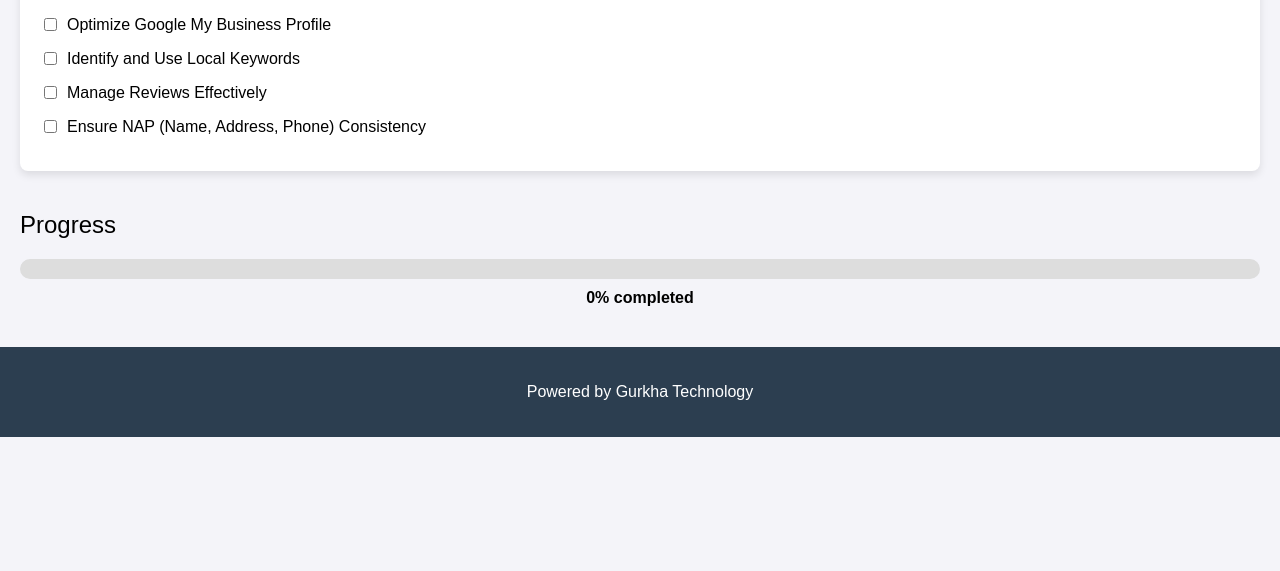
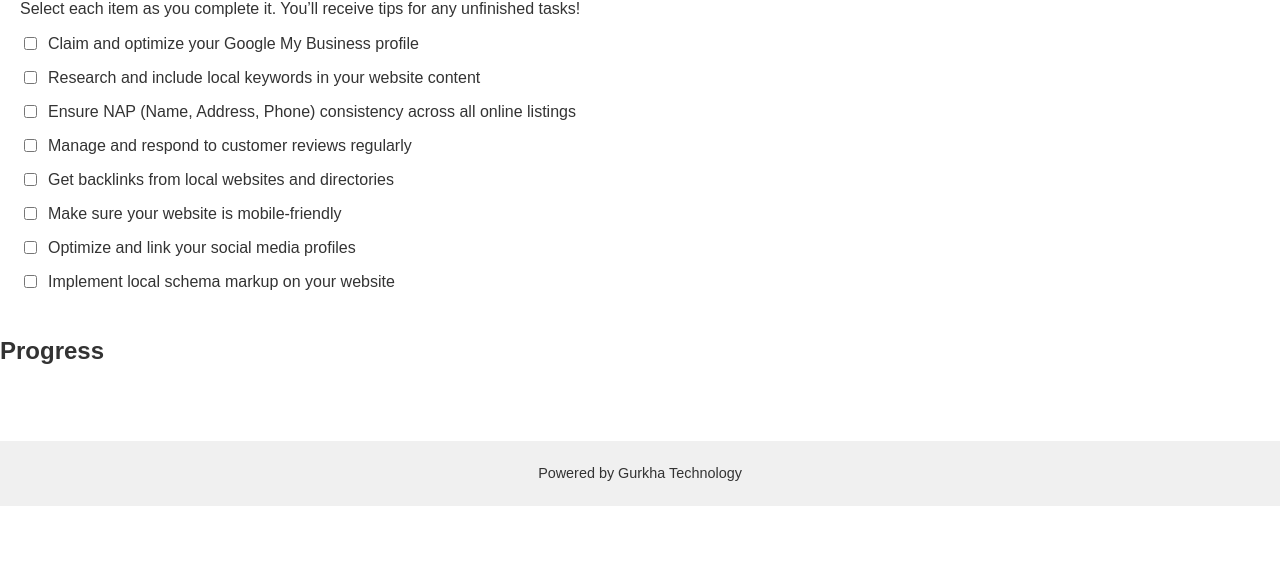
Before and after one commit to hk2166/Local-SEO-Checklist, a plain HTML site: page index.html in a window 1280 px wide. Shown: the part 229-800 px from the top of the page. Drawn offline with Linux system fonts and the light colour scheme.

Commit message:
tips and questions
added questions and tips

```diff
--- a/index.html
+++ b/index.html
@@ -3,49 +3,69 @@
 <head>
     <meta charset="UTF-8">
     <meta name="viewport" content="width=device-width, initial-scale=1.0">
-  <title>Local SEO Checklist</title>
+    <title>Local SEO Checklist | Gurkha Technology</title>
     <link rel="stylesheet" href="styles.css">
 </head>
 <body>
     <header>
-    <div class="branding">
-      <img src="your-logo.png" alt="Agency Logo">
+        <img src="your-logo.png" alt="Gurkha Technology Logo" class="logo">
         <h1>Local SEO Checklist for Small Businesses</h1>
+        <p>Use this checklist to ensure your business is optimized for local SEO.</p>
+    </header>
+    <main>
+        <section id="checklist">
+            <h2>SEO Checklist</h2>
+            <p>Select each item as you complete it. You’ll receive tips for any unfinished tasks!</p>
+            <ul id="checklist-items">
+                <li>
+                    <input type="checkbox" id="gmb" onclick="checkTask('gmb')">
+                    <label for="gmb">Claim and optimize your Google My Business profile</label>
+                    <div class="feedback" id="gmb-feedback"></div>
+                </li>
+                <li>
+                    <input type="checkbox" id="local-keywords" onclick="checkTask('local-keywords')">
+                    <label for="local-keywords">Research and include local keywords in your website content</label>
+                    <div class="feedback" id="local-keywords-feedback"></div>
+                </li>
+                <li>
+                    <input type="checkbox" id="nap" onclick="checkTask('nap')">
+                    <label for="nap">Ensure NAP (Name, Address, Phone) consistency across all online listings</label>
+                    <div class="feedback" id="nap-feedback"></div>
+                </li>
+                <li>
+                    <input type="checkbox" id="reviews" onclick="checkTask('reviews')">
+                    <label for="reviews">Manage and respond to customer reviews regularly</label>
+                    <div class="feedback" id="reviews-feedback"></div>
+                </li>
+                <li>
+                    <input type="checkbox" id="local-links" onclick="checkTask('local-links')">
+                    <label for="local-links">Get backlinks from local websites and directories</label>
+                    <div class="feedback" id="local-links-feedback"></div>
+                </li>
+                <li>
+                    <input type="checkbox" id="website-mobile" onclick="checkTask('website-mobile')">
+                    <label for="website-mobile">Make sure your website is mobile-friendly</label>
+                    <div class="feedback" id="website-mobile-feedback"></div>
+                </li>
+                <li>
+                    <input type="checkbox" id="social-media" onclick="checkTask('social-media')">
+                    <label for="social-media">Optimize and link your social media profiles</label>
+                    <div class="feedback" id="social-media-feedback"></div>
+                </li>
+                <li>
+                    <input type="checkbox" id="local-schema" onclick="checkTask('local-schema')">
+                    <label for="local-schema">Implement local schema markup on your website</label>
+                    <div class="feedback" id="local-schema-feedback"></div>
+                </li>
+            </ul>
+        </section>
+        <section id="progress">
+            <h2>Progress</h2>
+            <div class="progress-bar" id="progress-bar">
+                <span id="progress-text">0% complete</span>
             </div>
-  </header>
-
-  <main>
-    <section class="checklist">
-      <h2>Local SEO Checklist</h2>
-      <form id="seo-checklist">
-        <div class="checklist-item">
-          <input type="checkbox" id="gmb-optimization" name="gmb-optimization">
-          <label for="gmb-optimization">Optimize Google My Business Profile</label>
-        </div>
-        <div class="checklist-item">
-          <input type="checkbox" id="local-keywords" name="local-keywords">
-          <label for="local-keywords">Identify and Use Local Keywords</label>
-        </div>
-        <div class="checklist-item">
-          <input type="checkbox" id="review-management" name="review-management">
-          <label for="review-management">Manage Reviews Effectively</label>
-        </div>
-        <div class="checklist-item">
-          <input type="checkbox" id="nap-consistency" name="nap-consistency">
-          <label for="nap-consistency">Ensure NAP (Name, Address, Phone) Consistency</label>
-        </div>
-      </form>
-    </section>
-
-    <section class="progress-section">
-      <h2>Progress</h2>
-      <div class="progress-bar">
-        <div class="progress" id="progress"></div>
-      </div>
-      <p id="progress-text">0% completed</p>
         </section>
     </main>
-
     <footer>
         <p>Powered by Gurkha Technology</p>
     </footer>
--- a/script.js
+++ b/script.js
@@ -1,24 +1,54 @@
-// script.js
-document.addEventListener('DOMContentLoaded', function() {
-  const checklistForm = document.getElementById('seo-checklist');
-  const progressBar = document.getElementById('progress');
-  const progressText = document.getElementById('progress-text');
+// JavaScript for managing checklist progress and feedback
+const totalItems = 8;
+let completedItems = 0;
 
-  // Track progress based on checkboxes
-  checklistForm.addEventListener('change', function() {
-    const totalItems = checklistForm.querySelectorAll('input[type="checkbox"]').length;
-    const checkedItems = checklistForm.querySelectorAll('input[type="checkbox"]:checked').length;
+function updateProgress() {
+    const progressPercentage = (completedItems / totalItems) * 100;
+    document.getElementById("progress-bar").style.width = progressPercentage + "%";
+    document.getElementById("progress-text").innerText = `${Math.round(progressPercentage)}% complete`;
+}
 
-    const progressPercentage = Math.floor((checkedItems / totalItems) * 100);
-    progressBar.style.width = `${progressPercentage}%`;
-    progressText.textContent = `${progressPercentage}% completed`;
+function checkTask(taskId) {
+    const checkbox = document.getElementById(taskId);
+    const feedback = document.getElementById(`${taskId}-feedback`);
 
-    // Add dynamic tips
-    const tips = document.querySelector('.dynamic-tips');
-    if (progressPercentage > 50) {
-      tips.textContent = "You're doing great! Focus on managing reviews to boost your local visibility!";
+    if (checkbox.checked) {
+        completedItems += 1;
+        feedback.innerText = "";  // Clear feedback if task is completed
     } else {
-      tips.textContent = "Keep going! Optimizing Google My Business is the foundation of good local SEO.";
+        completedItems -= 1;
+        // Provide feedback for unchecked items
+        switch (taskId) {
+            case 'gmb':
+                feedback.innerText = "Claiming and optimizing your Google My Business profile is crucial for local visibility.";
+                break;
+            case 'local-keywords':
+                feedback.innerText = "Including local keywords helps you rank better for location-specific searches.";
+                break;
+            case 'nap':
+                feedback.innerText = "Ensure your business name, address, and phone number are consistent across all platforms.";
+                break;
+            case 'reviews':
+                feedback.innerText = "Managing reviews helps build trust and improve your local search ranking.";
+                break;
+            case 'local-links':
+                feedback.innerText = "Backlinks from local sources boost your credibility and search presence.";
+                break;
+            case 'website-mobile':
+                feedback.innerText = "A mobile-friendly website is essential as most searches are done on mobile devices.";
+                break;
+            case 'social-media':
+                feedback.innerText = "Optimized social media profiles can drive local engagement and improve SEO.";
+                break;
+            case 'local-schema':
+                feedback.innerText = "Local schema markup helps search engines understand your business better.";
+                break;
+            default:
+                feedback.innerText = "";
+        }
     }
-  });
-});
+
+    updateProgress();
+}
+
+updateProgress(); // Initialize progress on page load
--- a/styles.css
+++ b/styles.css
@@ -1,76 +1,70 @@
-/* styles.css */
 body {
     font-family: Arial, sans-serif;
     margin: 0;
     padding: 0;
-  background-color: #f4f4f9;
+    color: #333;
 }
 
 header {
-  background-color: #2c3e50;
+    background-color: #004080;
+    color: #fff;
     padding: 20px;
-  color: white;
     text-align: center;
 }
 
-.branding img {
-  max-width: 150px;
-}
-
-main {
-  margin: 20px;
+.logo {
+    width: 100px;
 }
 
 h1, h2 {
-  font-weight: normal;
-  margin-bottom: 20px;
+    margin: 10px 0;
 }
 
-.checklist {
-  background: white;
+#checklist {
     padding: 20px;
-  border-radius: 8px;
-  box-shadow: 0 4px 8px rgba(0, 0, 0, 0.1);
 }
 
-.checklist-item {
+ul {
+    list-style-type: none;
+    padding: 0;
+}
+
+li {
+    margin-bottom: 15px;
     display: flex;
     align-items: center;
-  margin-bottom: 15px;
 }
 
-.checklist-item input[type="checkbox"] {
-  margin-right: 10px;
+label {
+    margin-left: 8px;
 }
 
-.progress-section {
-  margin-top: 40px;
+.feedback {
+    color: #b30000;
+    font-size: 0.9em;
+    margin-left: 10px;
+    display: block;
 }
 
 .progress-bar {
-  background-color: #ddd;
-  border-radius: 10px;
+    background-color: #dcdcdc;
+    border-radius: 20px;
+    height: 25px;
     overflow: hidden;
-  height: 20px;
-  width: 100%;
+    margin: 20px 0;
 }
 
-.progress {
-  background-color: #27ae60;
+#progress-bar {
+    background-color: #4CAF50;
     height: 100%;
-  width: 0;
-}
-
-#progress-text {
-  margin-top: 10px;
+    text-align: center;
+    color: white;
     font-weight: bold;
-  text-align: center;
 }
 
 footer {
+    background-color: #f0f0f0;
     text-align: center;
-  padding: 20px;
-  background-color: #2c3e50;
-  color: white;
-  margin-top: 40px;
+    padding: 10px;
+    font-size: 0.9em;
 }
```
Lines whose indentation alone changed are shown as unchanged.
